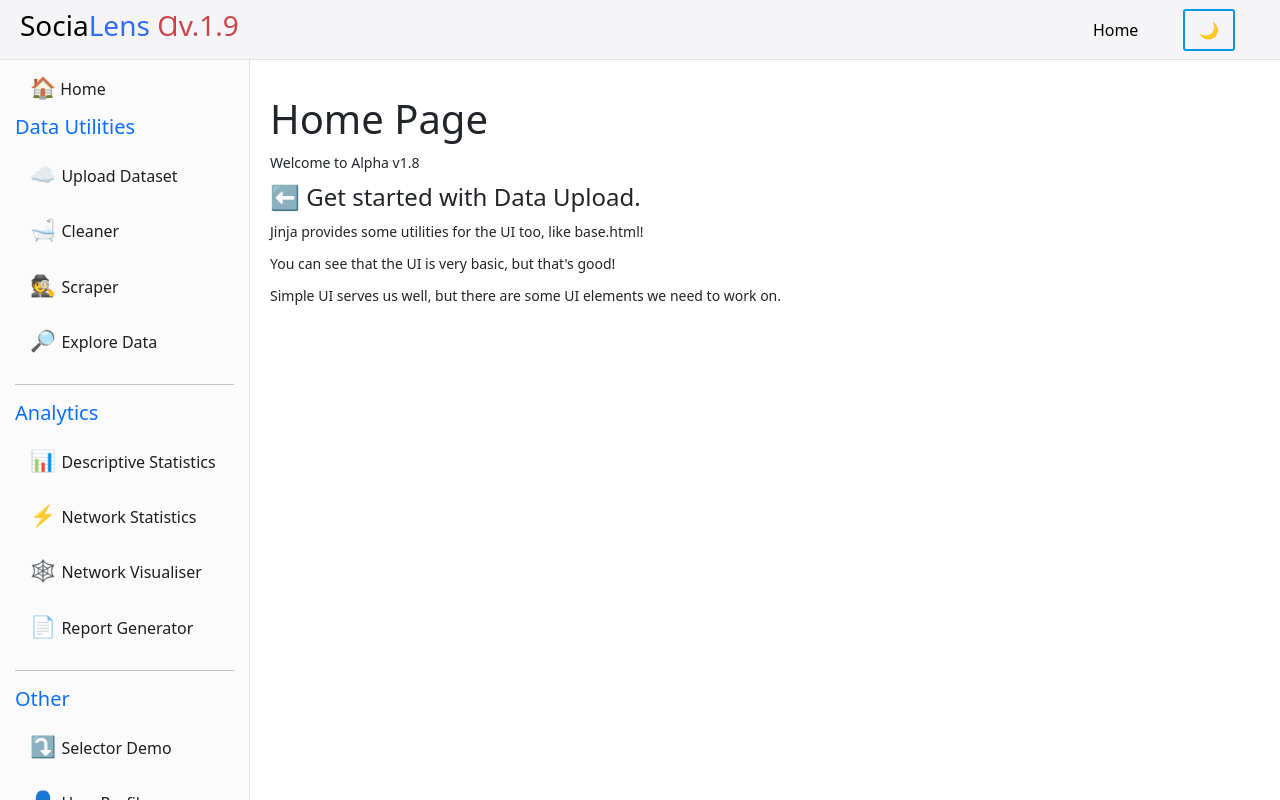
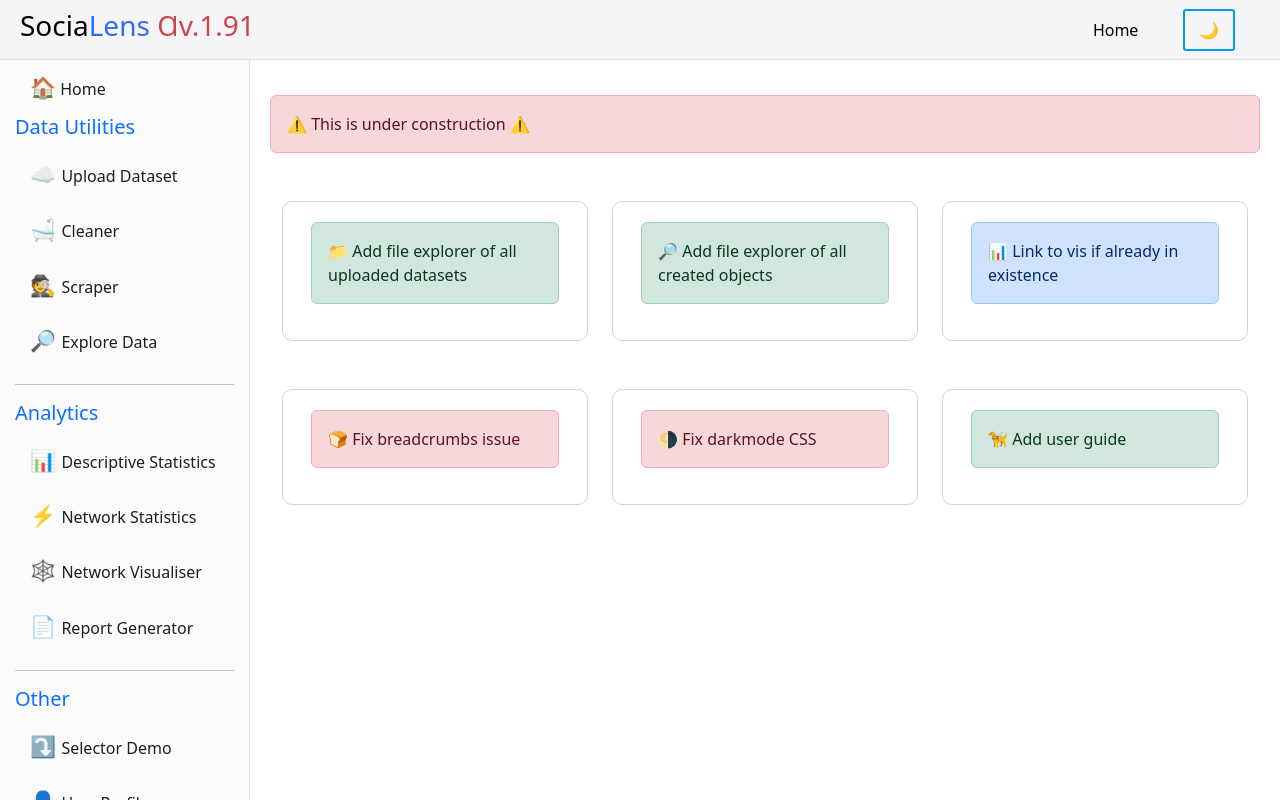
Before and after one commit to jayasinp/SociaLens-Alpha, a Flask app: page / in a window 1280 px wide. Run offline with Flask 3, Linux system fonts and the light colour scheme.

Commit message:
v1.91 added scraper and ergm backend

```diff
--- a/app.py
+++ b/app.py
@@ -1,11 +1,15 @@
 from flask import Flask, render_template, request, redirect, url_for, flash, jsonify, send_from_directory
 from werkzeug.utils import secure_filename
+import requests
+from bs4 import BeautifulSoup
 import os
 import json
 from datetime import datetime
 import pandas as pd
 from descriptive_statistics import analyze_file
 from calculate_network_statistics import calculate_network_statistics
+#from ergm import process_file
+
 
 # FLASK APP MANDATORY CODE
 app = Flask(__name__, static_folder='templates/static')
@@ -61,16 +65,66 @@ def selector():
     return render_template('selector.html', breadcrumbs=breadcrumbs, files=files)
 
 # DATA SCRAPER ROUTE
-@app.route('/data-scraper')
+@app.route('/data-scraper', methods=['GET', 'POST'])
 def data_scraper():
+    if request.method == 'POST':
+        url = request.form['url']
+        return redirect(url_for('results', url=url))
     breadcrumbs = [("Home", "/"), ("Data Scraper", "/data-scraper")]
     return render_template('data_scraper.html', breadcrumbs=breadcrumbs)
+
+# DATA SCRAPER VISUALISATION ROUTE
+@app.route('/results')
+def results():
+    url = request.args.get('url', '')
+    return render_template('data_scraper_vis.html', url=url)
 
 # DATA CLEANER ROUTE
 @app.route('/data-cleaner')
 def data_cleaner():
     breadcrumbs = [("Home", "/"), ("Data Cleaner", "/data-cleaner")]
     return render_template('data_cleaner.html', breadcrumbs=breadcrumbs)
+
+# DATA SCRAPER LOGIC
+@app.route('/network.json')
+def network_json():
+    url = request.args.get('url', '')
+    links, graph_json = scrape_wikipedia(url)
+    save_data(url, graph_json)  # Save the scraped data to a file
+    return jsonify(graph_json)
+
+def scrape_wikipedia(url):
+    try:
+        response = requests.get(url)
+        soup = BeautifulSoup(response.text, 'html.parser')
+        links = []
+        for link in soup.find_all('a', href=True):
+            href = link['href']
+            if href.startswith('/wiki/') and not ':' in href:
+                full_link = 'https://en.wikipedia.org' + href
+                links.append(full_link)
+        return links, create_network_json(url, links)
+    except requests.RequestException:
+        return [], {}
+
+def create_network_json(url, links):
+    nodes = [{'data': {'id': url, 'label': url.split('/')[-1]}}]
+    nodes.extend({'data': {'id': link, 'label': link.split('/')[-1]}} for link in links)
+    edges = [{'data': {'source': url, 'target': link}} for link in links]
+    return {'nodes': nodes, 'edges': edges}
+
+def save_data(url, data):
+    directory = 'scraped_data'
+    if not os.path.exists(directory):
+        os.makedirs(directory)  # Create directory if it does not exist
+
+    # Create a valid filename from the URL
+    filename = url.replace('https://', '').replace('http://', '').replace('/', '_') + '.json'
+    file_path = os.path.join(directory, filename)
+
+    # Save the data to a JSON file
+    with open(file_path, 'w') as file:
+        json.dump(data, file, indent=4)
 
 # DATA UPLOAD ROUTE
 # BIG CHANGES HERE -> Automatically creates separate excel, csv and JSON files after file upload from raw data
@@ -265,7 +319,6 @@ def network_statistics():
             return redirect(url_for('network_statistics'))
 
         try:
-            from calculate_network_statistics import calculate_network_statistics
             network_stats = calculate_network_statistics(file_path)
             return render_template('network_statistics_results.html', network_stats=network_stats, filename=selected_file)
         except Exception as e:
--- a/templates/base.html
+++ b/templates/base.html
@@ -39,7 +39,7 @@
 <!--Top navigation bar for SociaLens logo and the Breadcrumbs for position awareness-->
 <div class="top-bar d-flex justify-content-between align-items-center" style="height: 60px;">
     <h3 class="header-title">
-        Socia<span class="lens">Lens</span> <span class="version">Ɑv.1.9</span>
+        Socia<span class="lens">Lens</span> <span class="version">Ɑv.1.91</span>
     </h3>
     <div class="breadcrumbs">
         {% for label, url in breadcrumbs %}
--- a/templates/data_cleaner.html
+++ b/templates/data_cleaner.html
@@ -2,9 +2,11 @@
 
 {% block content %}
 <div class="main-content-container">
-
 <div class="container">
     <h1>Data Cleaner Module</h1>
+    <div class="alert alert-danger" role="alert">
+        ⚠️ This is under construction
+    </div>
 </div>
 </div>
 {% endblock %}
--- a/templates/data_scraper.html
+++ b/templates/data_scraper.html
@@ -5,6 +5,11 @@
 
 <div class="container">
     <h1>Data Scraper Module</h1>
+    <h3>Enter Wikipedia Page URL</h3>
+    <form method="post">
+        <input type="text" name="url" placeholder="Enter URL here" required>
+        <button type="submit">Scrape Links</button>
+    </form>
 </div>
 </div>
 {% endblock %}
--- a/templates/index.html
+++ b/templates/index.html
@@ -4,11 +4,75 @@
 
 {% block content %}
 <div class="main-content-container">
-<h1>Home Page</h1>
-<p>Welcome to Alpha v1.8</p>
-<h4>⬅ Get started with Data Upload.</h4>
-<p>Jinja provides some utilities for the UI too, like base.html!</p>
-<p>You can see that the UI is very basic, but that's good!</p>
-<p>Simple UI serves us well, but there are some UI elements we need to work on.</p>
+    <style>
+        .card {
+            border-radius: 10px;
+        }
+    </style>
+    <div class="alert alert-danger" role="alert">
+        ⚠️ This is under construction ⚠️
+    </div>
+    <div class="container mt-5">
+        <div class="row">
+            <div class="col-md-4">
+                <div class="card">
+                    <div class="card-body">
+                        <div class="alert alert-success" role="alert">
+                            📁 Add file explorer of all uploaded datasets
+                        </div>
+                    </div>
+                </div>
+            </div>
+            <div class="col-md-4">
+                <div class="card">
+                    <div class="card-body">
+                        <div class="alert alert-success" role="alert">
+                            🔎 Add file explorer of all created objects
+                        </div>
+                    </div>
+                </div>
+            </div>
+            <div class="col-md-4">
+                <div class="card">
+                    <div class="card-body">
+                        <div class="alert alert-primary" role="alert">
+                            📊 Link to vis if already in existence
+                        </div>
+                    </div>
+                </div>
+            </div>
+        </div>
+    </div>
+    <div class="container mt-5">
+        <div class="row">
+            <div class="col-md-4">
+                <div class="card">
+                    <div class="card-body">
+                        <div class="alert alert-danger" role="alert">
+                            🍞 Fix breadcrumbs issue
+                        </div>
+                    </div>
+                </div>
+            </div>
+            <div class="col-md-4">
+                <div class="card">
+                    <div class="card-body">
+                        <div class="alert alert-danger" role="alert">
+                            🌗 Fix darkmode CSS
+                        </div>
+                    </div>
+                </div>
+            </div>
+            <div class="col-md-4">
+                <div class="card">
+                    <div class="card-body">
+                        <div class="alert alert-success" role="alert">
+                            🦮 Add user guide
+                        </div>
+                    </div>
+                </div>
+            </div>
+        </div>
+    </div>
 </div>
 {% endblock %}
```
Also changed, not shown: ergm.py (added, +40 -0 lines), templates/data_scraper_vis.html (added, +45 -0 lines).
